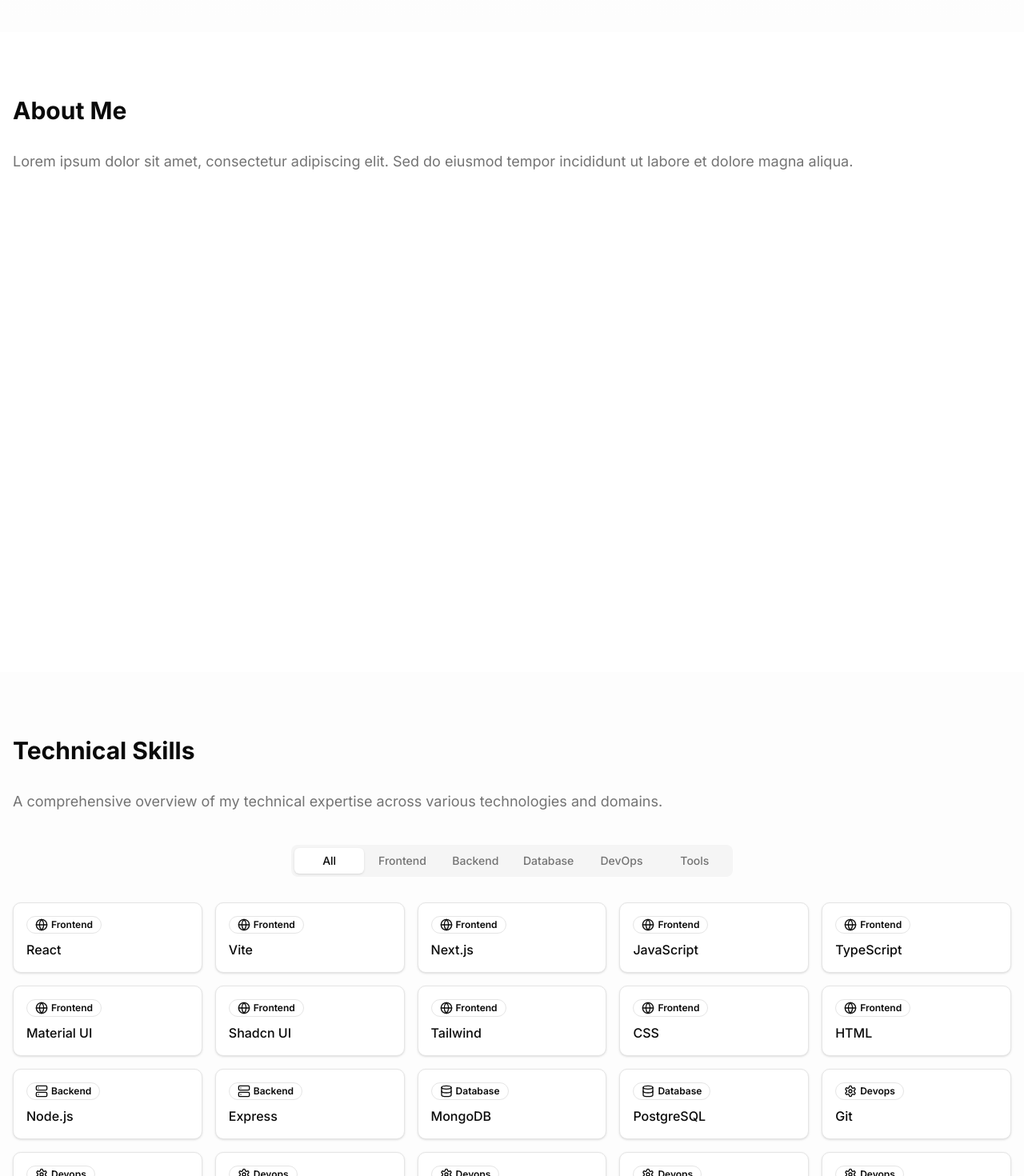
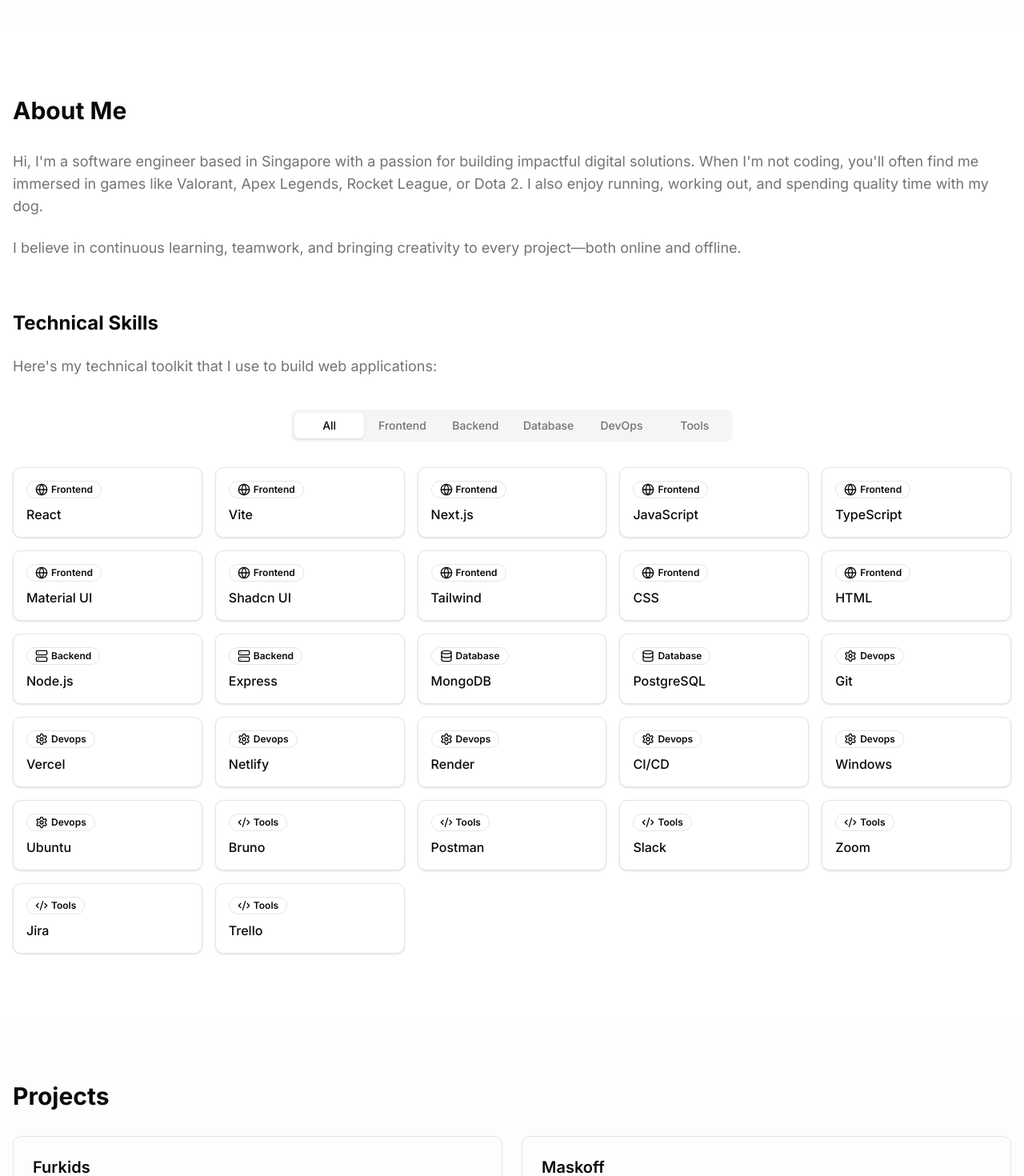
Before and after one commit to kenzychew/portfolio-v0, a Next.js app: page / in a window 1280 px wide. Shown: the part 760-2230 px from the top of the page at 80% size. Built offline with nearby package versions, Linux system fonts and the light colour scheme.

Commit message:
unified about section

```diff
--- a/app/components/nav-header.tsx
+++ b/app/components/nav-header.tsx
@@ -36,7 +36,7 @@
     )}>
       <nav className="container mx-auto px-4 h-16 flex items-center justify-between">
         <div className="flex gap-6">
-          {["Home", "About", "Skills", "Projects"].map((item) => (
+          {["Home", "About", "Projects"].map((item) => (
             <a
               key={item}
               href={`#${item.toLowerCase()}`}
--- a/app/components/skills-showcase.tsx
+++ b/app/components/skills-showcase.tsx
@@ -79,12 +79,6 @@
   }
 
   return (
-    <>
-      <h2 className="text-3xl font-bold mb-8">Technical Skills</h2>
-      <p className="text-lg text-muted-foreground mb-10">
-        A comprehensive overview of my technical expertise across various technologies and domains.
-      </p>
-
     <Tabs defaultValue="all" className="w-full" onValueChange={setActiveCategory}>
       <div className="flex justify-center mb-8">
         <TabsList className="grid grid-cols-3 md:grid-cols-6 gap-1">
@@ -122,6 +116,5 @@
         </div>
       </TabsContent>
     </Tabs>
-    </>
   )
 }
--- a/app/page.tsx
+++ b/app/page.tsx
@@ -47,25 +47,44 @@
         </motion.div>
       </section>
 
-      {/* About Section */}
+      {/* Combined About Section */}
       <section id="about" className="min-h-screen bg-background py-20 px-4">
         <div className="container mx-auto">
-          <h2 className="text-3xl font-bold mb-8">About Me</h2>
-          <p className="text-lg text-muted-foreground">
-            Lorem ipsum dolor sit amet, consectetur adipiscing elit. Sed do eiusmod tempor incididunt ut labore et dolore magna aliqua.
-          </p>
-        </div>
-      </section>
+          <motion.div
+            initial={{ opacity: 0, y: 20 }}
+            whileInView={{ opacity: 1, y: 0 }}
+            transition={{ duration: 0.5 }}
+            viewport={{ once: true }}
+            className="mb-16"
+          >
+            <h2 className="text-3xl font-bold mb-8">About Me</h2>
+            <div className="prose prose-lg dark:prose-invert max-w-none">
+              <p className="text-lg text-muted-foreground mb-6">
+                Hi, I'm a software engineer based in Singapore with a passion for building impactful digital solutions. When I'm not coding, you'll often find me immersed in games like Valorant, Apex Legends, Rocket League, or Dota 2. I also enjoy running, working out, and spending quality time with my dog.
+              </p>
+              <p className="text-lg text-muted-foreground">
+                I believe in continuous learning, teamwork, and bringing creativity to every project—both online and offline.
+              </p>
+            </div>
+          </motion.div>
 
-      {/* Skills Section */}
-      <section id="skills" className="min-h-screen bg-secondary/20 py-20 px-4">
-        <div className="container mx-auto">
-          <SkillsShowcase />
+          <motion.div
+            initial={{ opacity: 0, y: 20 }}
+            whileInView={{ opacity: 1, y: 0 }}
+            transition={{ duration: 0.5, delay: 0.2 }}
+            viewport={{ once: true }}
+          >
+            <h3 className="text-2xl font-bold mb-6">Technical Skills</h3>
+            <p className="text-lg text-muted-foreground mb-10">
+              Here's my technical toolkit that I use to build web applications:
+            </p>
+            <SkillsShowcase />
+          </motion.div>
         </div>
       </section>
 
       {/* Projects Section */}
-      <section id="projects" className="min-h-screen bg-background py-20 px-4">
+      <section id="projects" className="min-h-screen bg-secondary/20 py-20 px-4">
         <div className="container mx-auto">
           <h2 className="text-3xl font-bold mb-8">Projects</h2>
           <div className="grid md:grid-cols-2 gap-6">
```
Lines whose indentation alone changed are shown as unchanged.
